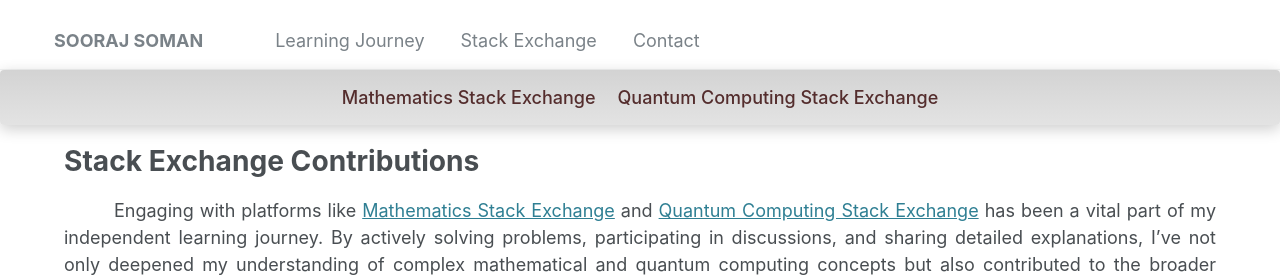
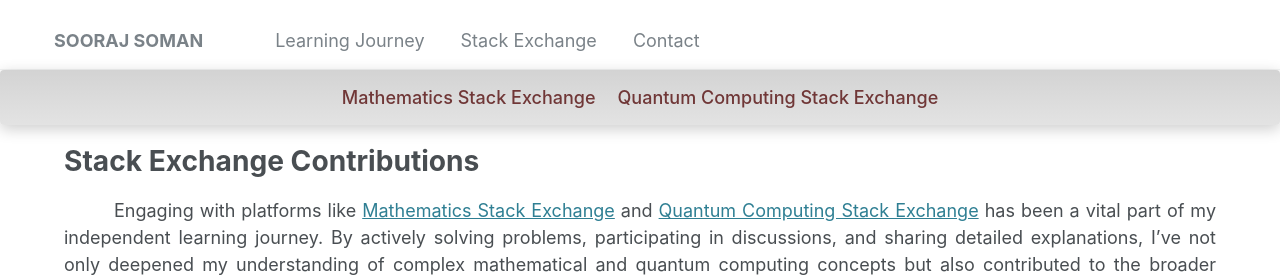
Before and after one commit to soorajss1729/soorajss1729.github.io, a Jekyll site: the page built from _stac/stac.md, in a window 1280 px wide. Shown: the top 280 px of the page. Built offline with Jekyll 4.4.1, drawn with Linux system fonts in a browser that asks for light colours.

Commit message:
Update main.scss

```diff
--- a/assets/css/main.scss
+++ b/assets/css/main.scss
@@ -99,7 +99,7 @@
 }
 
 .learning-topnav a {
-  color: #542d2d;  /*#9E4848;*/ /*#B04A00;*/ /*#ffffff; */
+  color: #703737;  /*#9E4848;*/ /*#B04A00;*/ /*#ffffff; */
   text-decoration: none;
   font-size: 1rem;
   padding: 6px 6px;
```
